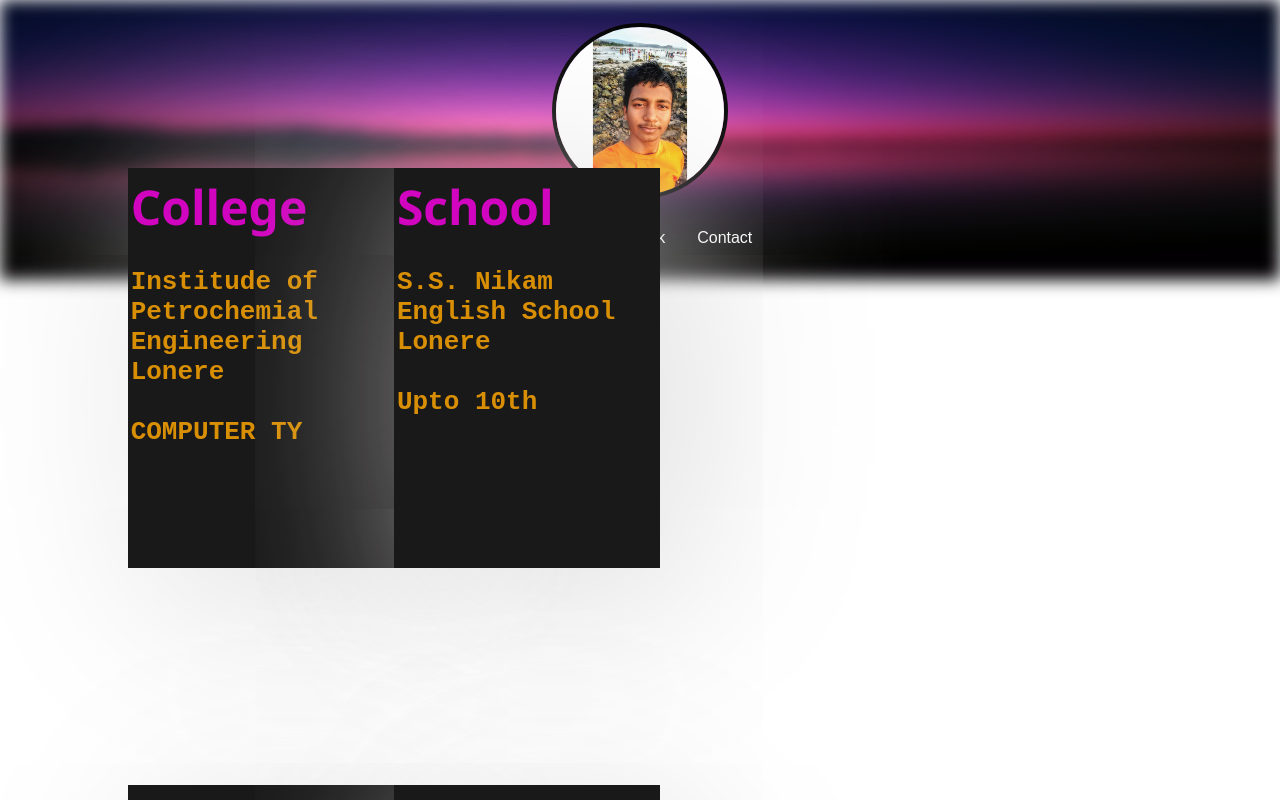
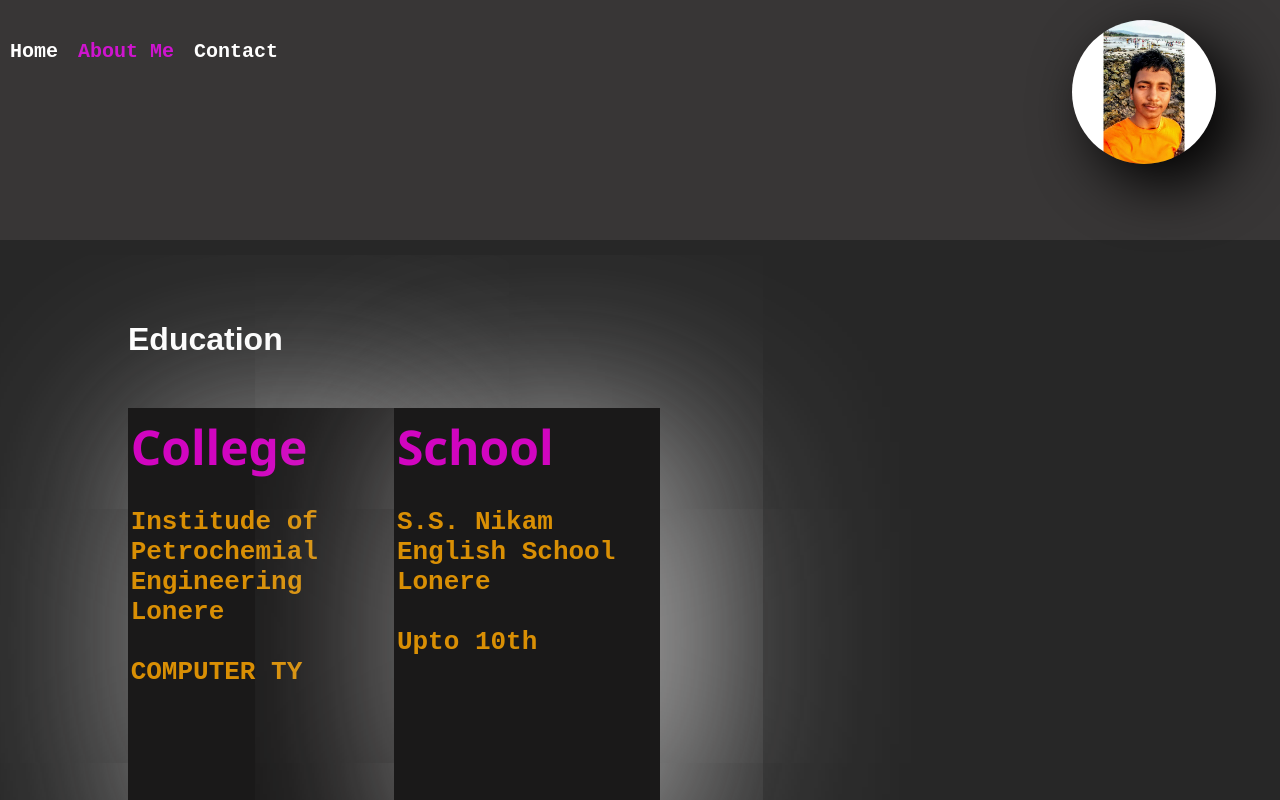
Before and after one commit to thisisommore/angular-portfolio, an Angular app: page /aboutMe in a window 1280 px wide. Shown: the top 800 px of the page. Built offline with nearby package versions, Linux system fonts and the light colour scheme.

Commit message:
Add Contact Component , switch to dark theme, fix some styling, etc...

```diff
--- a/src/app/Header/app-header.component.css
+++ b/src/app/Header/app-header.component.css
@@ -2,21 +2,15 @@
     position: fixed;
     top: 0;
     width: 100%;
-    height: 280px;
+    height: 240px;
     display: flex;
     flex-direction: column;
-    justify-content: center;
-    align-items: center;
     transition: 0.8s;
+    background-color: rgb(56, 54, 54);
+    z-index: 3;
 }
-
-.cover-image-header {
-    filter: blur(8px);
-    height: 100%;
-    width: 100%;
-    object-fit: fill;
-    position: absolute;
-    z-index: -1;
+.blank-space {
+    height: 240px;
 }
 
 .profile-image-header {
@@ -24,36 +18,68 @@
     height: 60%;
     border-radius: 50%;
     object-fit: contain;
-    border: 4px solid black;
+    margin: 30px 5% 0 auto;
+    transition: 0.4s;
+    box-shadow: 20px 20px 60px black;
+}
+.profile-image-header:hover {
+    height: 70%;
+    box-shadow: 35px 35px 80px black;
+}
+
+.nav-container-header {
+    position: absolute;
+    display: flex;
+    text-align: center;
+    margin: 40px 0 0 0;
+    height: 10.5%;
+    width: 40%;
     transition: 0.6s;
 }
 
-.profile-image-header:hover {
-    height: 70%;
-}
-
-.nav-container-header {
-    height: 10%;
-    margin-top: 30px;
-    transition: 0.6s;
+.nav-container-header a{
+    transition: 0.2s;
+    cursor: pointer;
+    color: white;
+    font-family: monospace;
+    font-size: x-large;
+    font-weight: 600;
+    text-decoration: none;
+    outline: none;
+    padding: 0 10px;
+    border-radius: 20px;
 }
 
 .active {
-    background-color: rgba(255, 255, 255, 0.1);
-}
-
-.nav-container-header a{
-    transition: 0.4s;
-    cursor: pointer;
-    color: rgb(255, 255, 255);
-    font-family: Arial, Helvetica, sans-serif;
-    font-weight: 200;
-    padding: 10px 14px;
-    margin: 0 2px;
-    text-decoration: none;
-    outline: none;
+    color: rgb(207, 20, 207) !important;
 }
 
 .nav-container-header a:hover{
-    background-color: rgba(255, 255, 255, 0.1);
+    color: rgb(207, 20, 207);
+    font-size: xx-large;
+    text-shadow: 10px 10px 18px rgb(207, 20, 207);
 }
+
+hr {
+    margin-top: 40px;
+    border: 0;
+    height: 0.5%;
+    background-image: linear-gradient(to right, rgba(0, 0, 0, 0), rgba(0, 0, 0,0.75), rgba(0, 0, 0, 0));
+    margin-left: 10%;
+    width: 80%;
+    z-index: 2;
+}
+
+@media only screen and (max-width: 900px)
+{
+    .profile-image-header {
+        margin-top: auto;
+        margin-bottom: auto;
+        height: 60%;
+    }
+
+    .header{
+        height: 130px !important;/* Imp not works here*/
+    }
+    .blank-space { height: 130px;}
+}
--- a/src/app/Header/app-header.component.html
+++ b/src/app/Header/app-header.component.html
@@ -1,11 +1,12 @@
 <div class="container">
-    <div id="header" class="header">
-        <img src="../../assets/profile_cover_image.jpg" class="cover-image-header">
-        <img src="../../assets/profile_image.jpg" class="profile-image-header">
-        <div class="nav-container-header">
-            <a routerLink="/home" routerLinkActive="active">Home</a>
-            <a routerLink="/myWork" routerLinkActive="active">My Work</a>
-            <a routerLink="/contact" routerLinkActive="active">Contact</a>
-        </div>
+    <div #header id="header" class="header">
+            <div #nav_container_header class="nav-container-header">
+                <a routerLink="/home" routerLinkActive="active">Home</a>
+                <!-- <a routerLink="/myWork" routerLinkActive="active">My Work</a> TODO : Add this when something new has been devoloped -->
+                <a routerLink="/aboutMe" routerLinkActive="active">About Me</a>
+                <a routerLink="/contact" routerLinkActive="active">Contact</a>
+            </div>
+        <img #profile_image_header src="../../assets/profile_image.jpg" class="profile-image-header">
     </div>
+    <div class="blank-space"></div>
 </div>
--- a/src/app/Header/app-header.component.ts
+++ b/src/app/Header/app-header.component.ts
@@ -1,27 +1,48 @@
-import {Component,HostListener,ViewChild} from '@angular/core';
+import {Component,HostListener,ViewChild,ElementRef,Renderer2, OnInit} from '@angular/core';
 
 @Component({
     selector: 'app-header',
     templateUrl: './app-header.component.html',
     styleUrls : ['./app-header.component.css']
 })
-export class HeaderComponent {
+export class HeaderComponent implements OnInit {
+
+    innerWidth : any;
+    ngOnInit() {
+        this.innerWidth = window.innerWidth;
+    }
+    constructor(private renderer: Renderer2){}
+
+    @ViewChild('profile_image_header') profile_image_header: ElementRef;
+    @ViewChild('nav_container_header') nav_container_header: ElementRef;
+    @ViewChild('header') header: ElementRef;
+
+
+    @HostListener('window:resize', ['$event'])
+    onResize(event) {
+    this.innerWidth = window.innerWidth;
+    }
 
     @HostListener("window:scroll", []) onWindowScroll() {
+        let headerData = {
+            height: this.header.nativeElement.style.height,
+            heightAfterScrollDown: (parseInt(this.header.nativeElement.style.height)/30).toString()+"px"
+        }
+    const number = window.pageYOffset || document.documentElement.scrollTop || document.body.scrollTop || 0;
+    if (number > 50 && this.innerWidth > 900) {
 
-    const number = window.pageYOffset || document.documentElement.scrollTop || document.body.scrollTop || 0;
-    if (number > 50) {
-        document.getElementById("header").style.height = "80px";
-        (<HTMLElement>document.getElementsByClassName("profile-image-header")[0]).style.height = "0";
-        (<HTMLElement>document.getElementsByClassName("profile-image-header")[0]).style.border = "none";
-        (<HTMLElement>document.getElementsByClassName("nav-container-header")[0]).style.marginTop="0";
+        this.renderer.setStyle(this.header.nativeElement,"height","60px")
+        this.renderer.setStyle(this.profile_image_header.nativeElement,"height","40%");
+        this.renderer.setStyle(this.profile_image_header.nativeElement,"marginTop","20px");
+        this.renderer.setStyle(this.nav_container_header.nativeElement,"marginTop","20px");
+
     }
     else
         {
-            document.getElementById("header").style.height = "280px";
-        (<HTMLElement>document.getElementsByClassName("profile-image-header")[0]).style.height = "60%";
-            (<HTMLElement>document.getElementsByClassName("profile-image-header")[0]).style.border = "4px solid black";
-            (<HTMLElement>document.getElementsByClassName("nav-container-header")[0]).style.marginTop="30px";
+            //.. Match for mobile view
+            this.renderer.setStyle(this.header.nativeElement,"height","240px");
+            this.renderer.setStyle(this.profile_image_header.nativeElement,"height","60%");
+            this.renderer.setStyle(this.nav_container_header.nativeElement,"marginTop","40px");;
         }
   }
 }
--- a/src/app/HomePage/app-home.component.css
+++ b/src/app/HomePage/app-home.component.css
@@ -1,35 +1,55 @@
+
 .home {
+    overflow: hidden;
     padding: 40px;
-    margin-top: 280px;
     display: flex;
     flex-direction: column;
-    justify-content: center;
     align-items: center;
+    z-index: -4;
 }
 
-.image-card-row-container {
-    display: flex;
-    justify-content: center;
+.image-card-container {
+    margin-left: 25%;
     width: 100%;
-    margin-top: 30px;
 }
 
 .card-single-image {
+    float: left;
     object-fit: cover;
-    margin: 0 24px;
-    border-radius: 16%;
     height: auto;
-    width: 16%;
-    box-shadow:  5px 5px 20px black,
-    -1px -1px 2px #ffffff;
-    transition: 0.4s;
+    width: 15%;
+    transition: 0.6s;
 }
 
-.card-single-image:hover {
-    margin-top: -8px;
+.card-single-image:hover{
+    margin-top: -20px;
     margin-bottom: 8px;
-    border-radius: 16%;
     background: #ffffff;
-    box-shadow:  34px 34px 68px black,
+    box-shadow:  64px 64px 68px black,
                  -34px -34px 68px #ffffff;
+    width: 20%;
 }
+
+@media only screen and (max-width: 900px)
+{
+    .image-card-container {
+        margin-left: 10%;
+        width: 100%;
+    }
+    .card-single-image:hover {
+        margin-top: -20px;
+        margin-bottom: 8px;
+        background: #ffffff;
+        box-shadow:  64px 64px 68px black,
+                     -34px -34px 68px #ffffff;
+        width: 100%;
+    }
+
+    .card-single-image {
+        float: left;
+        object-fit: cover;
+        height: auto;
+        width: 90%;
+        transition: 0.6s;
+    }
+}
--- a/src/app/HomePage/app-home.component.html
+++ b/src/app/HomePage/app-home.component.html
@@ -1,14 +1,13 @@
 <div class="container">
     <div class="home">
-        <div class="image-card-row-container">
+        <div class="image-card-container">
                 <img src="../../assets/one_one.jpg" alt="" class="card-single-image">
                 <img src="../../assets/one_two.jpg" alt="" class="card-single-image">
-                <img src="../../assets/one_three.jpg" alt="" class="card-single-image">
-        </div>
-        <div class="image-card-row-container">
-            <img src="../../assets/two_one.jpg" alt="" class="card-single-image">
-            <img src="../../assets/two_two.jpg" alt="" class="card-single-image">
+                <img src="../../assets/two_one.jpg" alt="" class="card-single-image">
+                <img src="../../assets/two_two.jpg" alt="" class="card-single-image">
             <img src="../../assets/two_three.jpg" alt="" class="card-single-image">
         </div>
     </div>
+    <br>
+
 </div>
--- a/src/app/app-contact/app-contact.component.css
+++ b/src/app/app-contact/app-contact.component.css
@@ -0,0 +1,72 @@
+.container {
+    width: 100%;
+}
+
+.contact {
+    margin: 0 12%;
+    font-family: Arial, Helvetica, sans-serif;
+    height: 600px;
+}
+
+.single_group {
+    margin-top: 30px;
+    color: white;
+    height: 20%;
+}
+
+.feedback_group {
+    color: white;
+    margin-top: 30px;
+}
+
+.feedback_group > textarea {
+    width: 80%;
+    font-size: larger;
+    border-radius: 4px;
+    padding: 8px;
+    box-shadow:  1px 1px 20px #ededed67,
+             -1px -1px 20px #ededed67;
+}
+
+.icon_for_contact {
+    margin-left: 0.5%;
+    height: 85%;
+}
+
+.contact_card {
+    color: rgba(0, 0, 0, 0.719);
+    overflow: hidden;
+    border-radius: 4px;
+    align-items: center;
+    display: flex;
+    width: 40%;
+    height: 35%;
+    background-color: rgba(255, 255, 255, 0.664);
+    transition: 0.8s;
+}
+
+.main_contact_id {
+    font-family: -apple-system,BlinkMacSystemFont,"Segoe UI",Roboto,"Helvetica Neue",Arial,sans-serif,"Apple Color Emoji","Segoe UI Emoji","Segoe UI Symbol";
+    padding-left: 1%;
+    font-weight: bolder;
+}
+
+.contact_card:hover {
+    margin-left: -1%;
+    width: 42%;
+    margin-top: -0.2%;
+    /* margin-top: -4px; */
+    height: 40%;
+    box-shadow: 20px 20px 30px rgba(0, 0, 0,0.9);
+}
+
+@media only screen and (max-width: 900px)
+{
+    .contact_card {
+        width: 100%;
+    }
+
+    .main_contact_id{
+        padding-left: 2%;
+    }
+}
--- a/src/app/app-contact/app-contact.component.html
+++ b/src/app/app-contact/app-contact.component.html
@@ -1 +1,21 @@
-//..
+<div class="container">
+    <div class="contact">
+        <div class="single_group">
+            <h1>Email</h1>
+            <div class="contact_card">
+                <p class="main_contact_id">ommore501@gmail.com</p>
+            </div>
+        </div>
+        <div class="single_group">
+            <h1>Telegram</h1>
+            <div class="contact_card">
+                <p class="main_contact_id">@testUser123</p>
+            </div>
+        </div>
+        <div class="feedback_group">
+            <h1>Leave Feedback</h1>
+            <textarea name="feedback"></textarea>
+        </div>
+    </div>
+
+</div>
--- a/src/app/app-work/app-work.component.css
+++ b/src/app/app-work/app-work.component.css
@@ -0,0 +1,7 @@
+.work   {
+    margin-top: 280px;
+}
+
+.card {
+
+}
--- a/src/app/app-work/app-work.component.html
+++ b/src/app/app-work/app-work.component.html
@@ -1 +1,5 @@
-//..
+<div class="container">
+    <div class="work">
+
+    </div>
+</div>
--- a/src/styles.css
+++ b/src/styles.css
@@ -1,3 +1,4 @@
 html,body {
     margin: 0;
+    background-color: rgb(39, 39, 39);
 }
```
Also changed, not shown: src/assets/email_contact.png (added), src/assets/telegram_contact.png (added).
